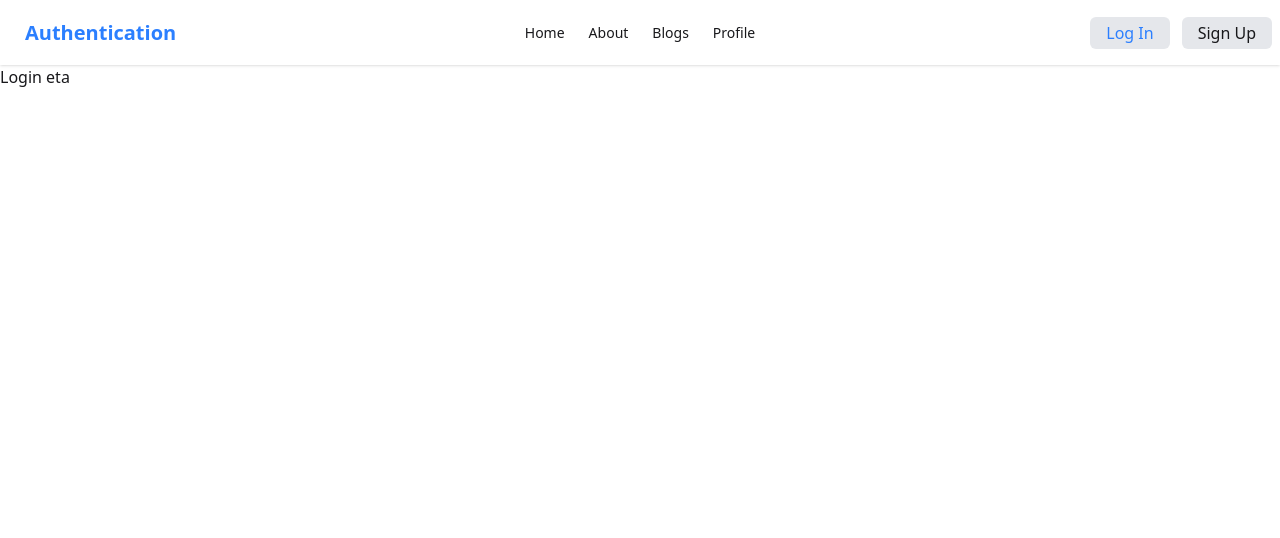
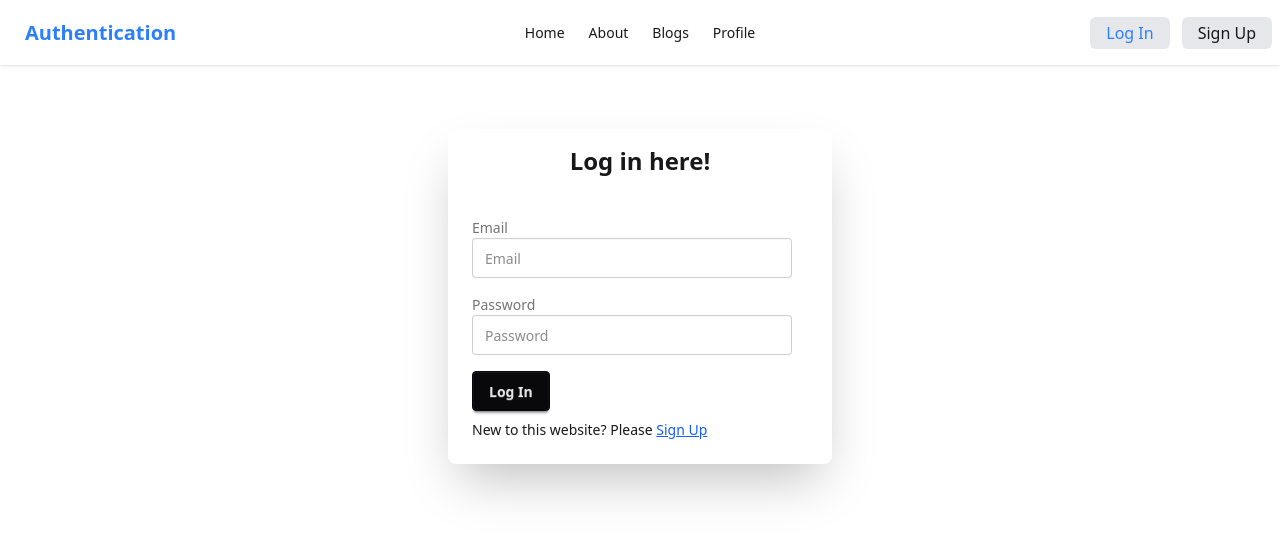
Before and after one commit to ismail-dev-code/concept-firebase, a React (Vite) app: page /login in a window 1280 px wide. Shown: the top 538 px of the page. Built offline with nearby package versions, Linux system fonts and the light colour scheme.

Commit message:
context api added

```diff
--- a/src/components/Routes/Route.jsx
+++ b/src/components/Routes/Route.jsx
@@ -1,12 +1,10 @@
 import { createBrowserRouter } from "react-router";
 import Login from "../pages/Login";
 import Home from "../pages/Home";
-import Signin from "../pages/Signin";
 import MainLayout from "../mainLayout/MainLayout";
 import About from "../pages/About";
 import Blogs from "../pages/Blogs";
 import Profile from "../pages/Profile";
-import SignOut from "../pages/SignUp";
 import SignUp from "../pages/SignUp";
 
 export const router = createBrowserRouter([
@@ -17,7 +15,6 @@ export const router = createBrowserRouter([
         { index: true, path: "/", Component: Home },
         { path: "/about", Component: About },
         { path: "/login", Component: Login },
-        { path: "/signin", Component: Signin },
         { path: "/blogs", Component: Blogs },
         { path: "/profile", Component: Profile },
         { path: "/signup", Component: SignUp },
--- a/src/components/mainLayout/MainLayout.jsx
+++ b/src/components/mainLayout/MainLayout.jsx
@@ -1,12 +1,44 @@
-import React from 'react';
-import Navbar from '../Navbar/Navbar';
-import { Outlet } from 'react-router';
+import React, { createContext } from "react";
+import Navbar from "../Navbar/Navbar";
+import { Outlet } from "react-router";
+import {
+  createUserWithEmailAndPassword,
+  signInWithEmailAndPassword,
+} from "firebase/auth";
+import { auth } from "../../firebase/firebase.config";
 
+export const authContext = createContext();
 const MainLayout = () => {
+  const handleLogin = (email, password) => {
+    signInWithEmailAndPassword(auth, email, password)
+      .then((result) => {
+        console.log(result.user);
+      })
+      .catch((error) => {
+        console.log(error);
+      });
+  };
+  const handleSignUp = (email, password) => {
+    createUserWithEmailAndPassword(auth, email, password)
+      .then((result) => {
+        console.log(result.user);
+      })
+      .catch((error) => {
+        alert(error.message);
+      });
+  };
+
+  const user = {
+    handleLogin,
+    handleSignUp,
+  };
+
   return (
     <>
       <Navbar></Navbar>
+      <authContext.Provider value={user}>
         <Outlet></Outlet>
+      </authContext.Provider>
     </>
   );
 };
--- a/src/components/pages/Login.jsx
+++ b/src/components/pages/Login.jsx
@@ -1,11 +1,50 @@
-import React from 'react';
+import React, { useContext } from "react";
+import { Link } from "react-router";
+
+import { authContext } from "../mainLayout/MainLayout";
 
 const Login = () => {
-    return (
-        <div>
-            <h1>Login eta</h1>
-        </div>
-    );
+  const {handleLogin} = useContext(authContext);
+
+  const handleSubmit = (e) => {
+    e.preventDefault();
+    const email = e.target.email.value;
+    const password = e.target.password.value;
+    handleLogin(email, password);
+  };
+  return (
+    <div className="card max-w-sm mx-auto mt-16 bg-base-100 w-full shrink-0 shadow-2xl">
+      <h1 className="text-2xl font-bold text-center pt-4">Log in here!</h1>
+      <div className="card-body">
+        <form onSubmit={handleSubmit}>
+          <label className="label mt-4">Email</label>
+          <input
+            type="email"
+            name="email"
+            className="input"
+            placeholder="Email"
+          />
+          <label className="label mt-4">Password</label>
+          <input
+            type="password"
+            name="password"
+            className="input"
+            placeholder="Password"
+          />
+
+          <button className="btn btn-neutral mt-4" type="submit">
+            Log In
+          </button>
+        </form>
+        <p>
+          New to this website? Please{" "}
+          <Link className="text-blue-600 underline" to={"/signup"}>
+            Sign Up
+          </Link>
+        </p>
+      </div>
+    </div>
+  );
 };
 
 export default Login;
--- a/src/components/pages/SignUp.jsx
+++ b/src/components/pages/SignUp.jsx
@@ -1,9 +1,11 @@
-import { createUserWithEmailAndPassword } from "firebase/auth";
-import React from "react";
+
+import React, { useContext } from "react";
 import { Link } from "react-router";
-import { auth } from "../../firebase/firebase.config";
+import { authContext } from "../mainLayout/MainLayout";
+
 
 const SignUp = () => {
+    const {handleSignUp} = useContext(authContext);
   const handleSubmit = (e) => {
     e.preventDefault();
 
@@ -11,14 +13,8 @@ const SignUp = () => {
     const email = e.target.email.value;
     const password = e.target.password.value;
     const confirmPassword = e.target.confirmPassword.value;
-
-    createUserWithEmailAndPassword(auth, email, password)
-      .then((result) => {
-        console.log(result.user);
-      })
-      .catch((error) => {
-        alert(error.message);
-      });
+    //   console.log(fullName, email, password, confirmPassword);
+    handleSignUp(email, password);
   };
   return (
     <div className="card max-w-sm mx-auto mt-16 bg-base-100 w-full shrink-0 shadow-2xl">
--- a/src/components/pages/Signin.jsx
+++ /dev/null
@@ -1,11 +0,0 @@
-import React from 'react';
-
-const Signin = () => {
-    return (
-        <div>
-            <h2>signIn eta</h2>
-        </div>
-    );
-};
-
-export default Signin;
```
Lines whose indentation alone changed are shown as unchanged.
